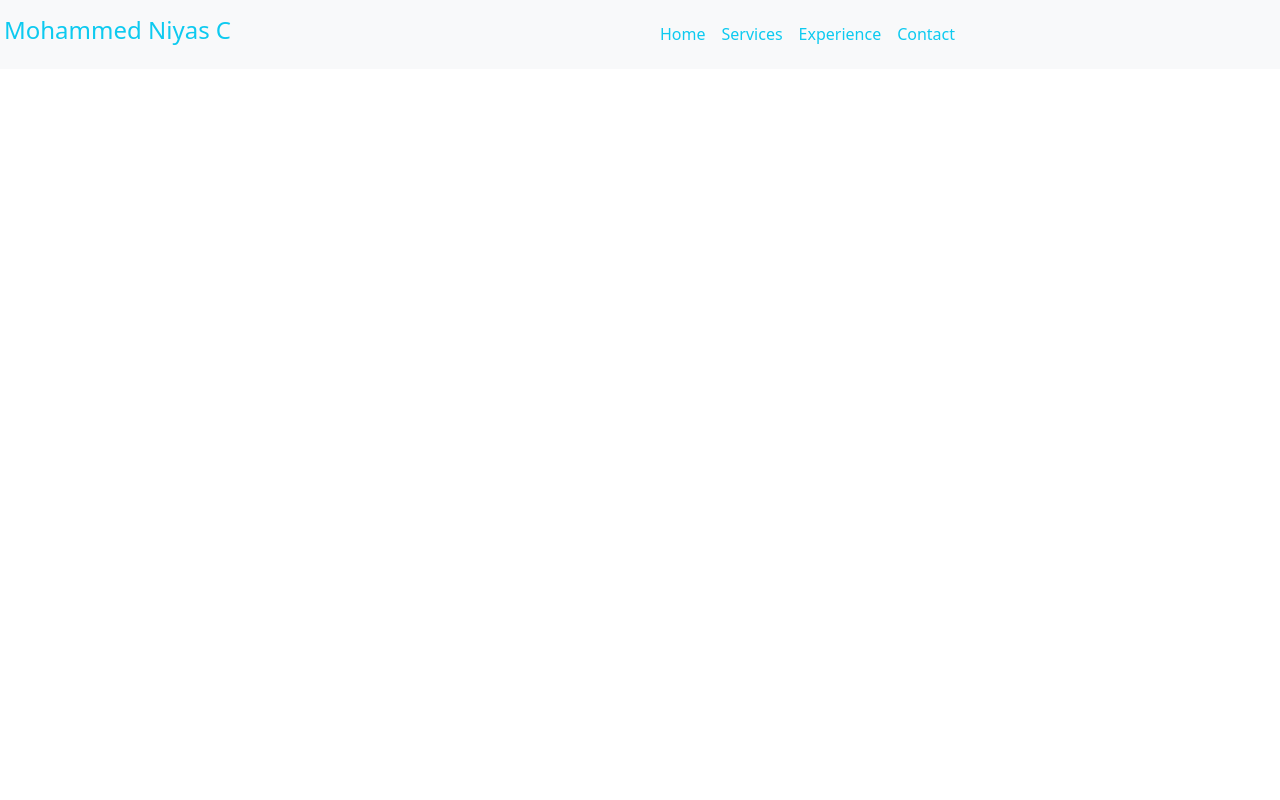
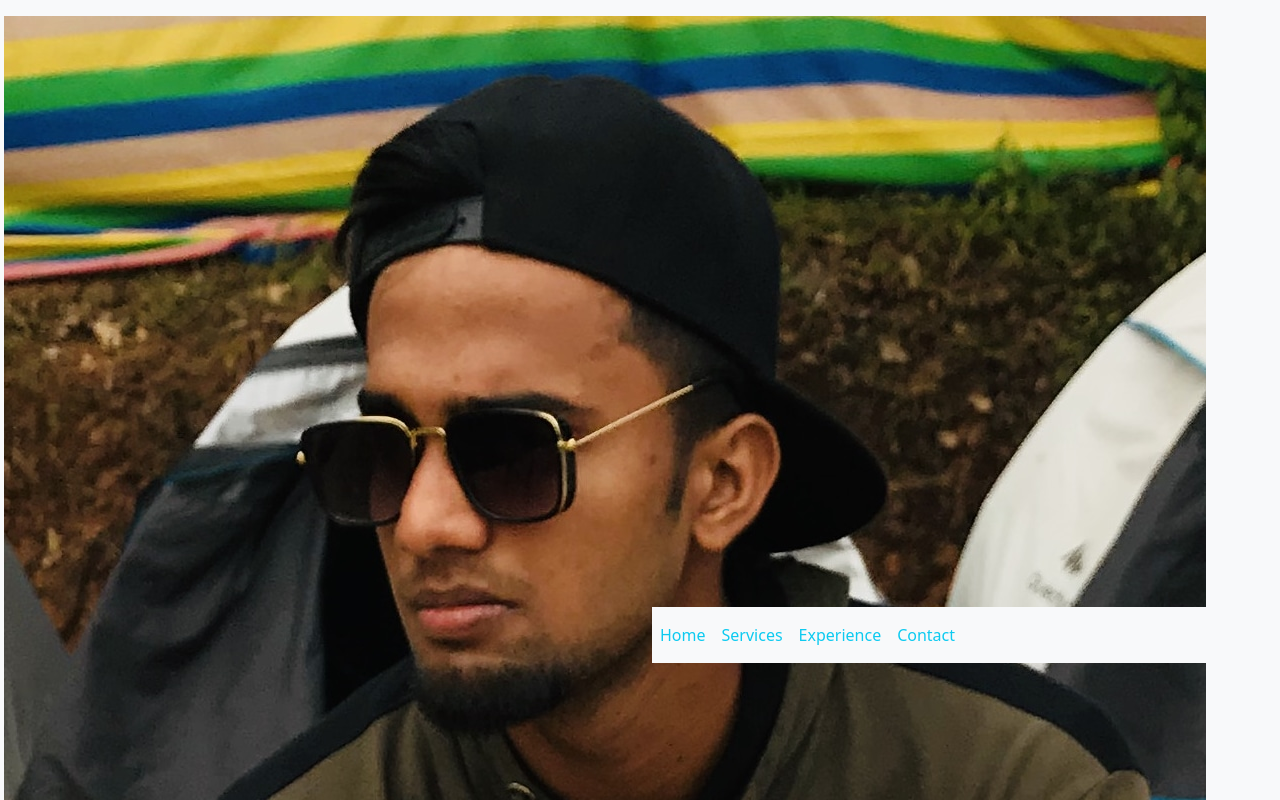
Before and after one commit to NiyasChembayil/personalwebsite, a plain HTML site: page index.html in a window 1280 px wide. Shown: the top 800 px of the page. Drawn offline with nearby package versions, Linux system fonts and the light colour scheme.

Commit message:
logo image added

```diff
--- a/index.html
+++ b/index.html
@@ -14,6 +14,7 @@
     <header class="bg-light">
         <div class="row text-info">
             <div class="col-md-6 p-3 pl-4">
+              <img src="IMG_20201230_102926_069.jpg" alt="" srcset="">
                 <h4>Mohammed Niyas C</h4>
             </div>
             <div class="col-md-6 my-auto">
```
